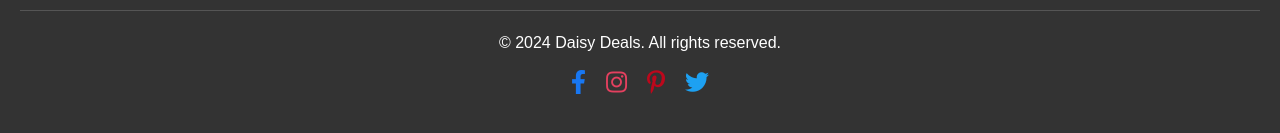
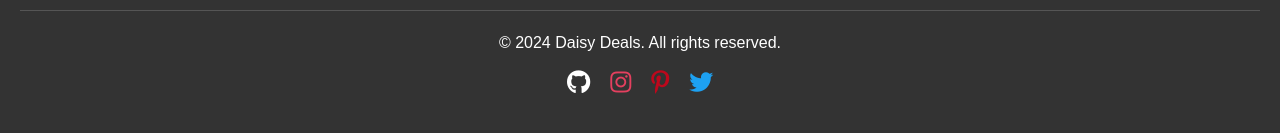
Before and after one commit to sneha-4-22/GeniCoders, a React (Create React App) app: page /home in a window 1280 px wide. Shown: the part 2277-2410 px from the top of the page. Built offline with nearby package versions, Linux system fonts and the light colour scheme; a small style sheet from the web is missing.

Commit message:
github addtion

```diff
--- a/src/components/Footer/Footer.js
+++ b/src/components/Footer/Footer.js
@@ -34,7 +34,7 @@ const Footer = () => {
       <div className="footer-bottom">
         <p>&copy; 2024 Daisy Deals. All rights reserved.</p>
         <div className="social-icons">
-          <a href="#"><i className="fab fa-facebook-f fi"></i></a>
+          <a href="https://github.com/sneha-4-22"><i className="fab fa-github gi"></i></a>
           <a href="#"><i className="fab fa-instagram ii"></i></a>
           <a href="#"><i className="fab fa-pinterest-p pi"></i></a>
           <a href="#"><i className="fab fa-twitter ti"></i></a>
```
